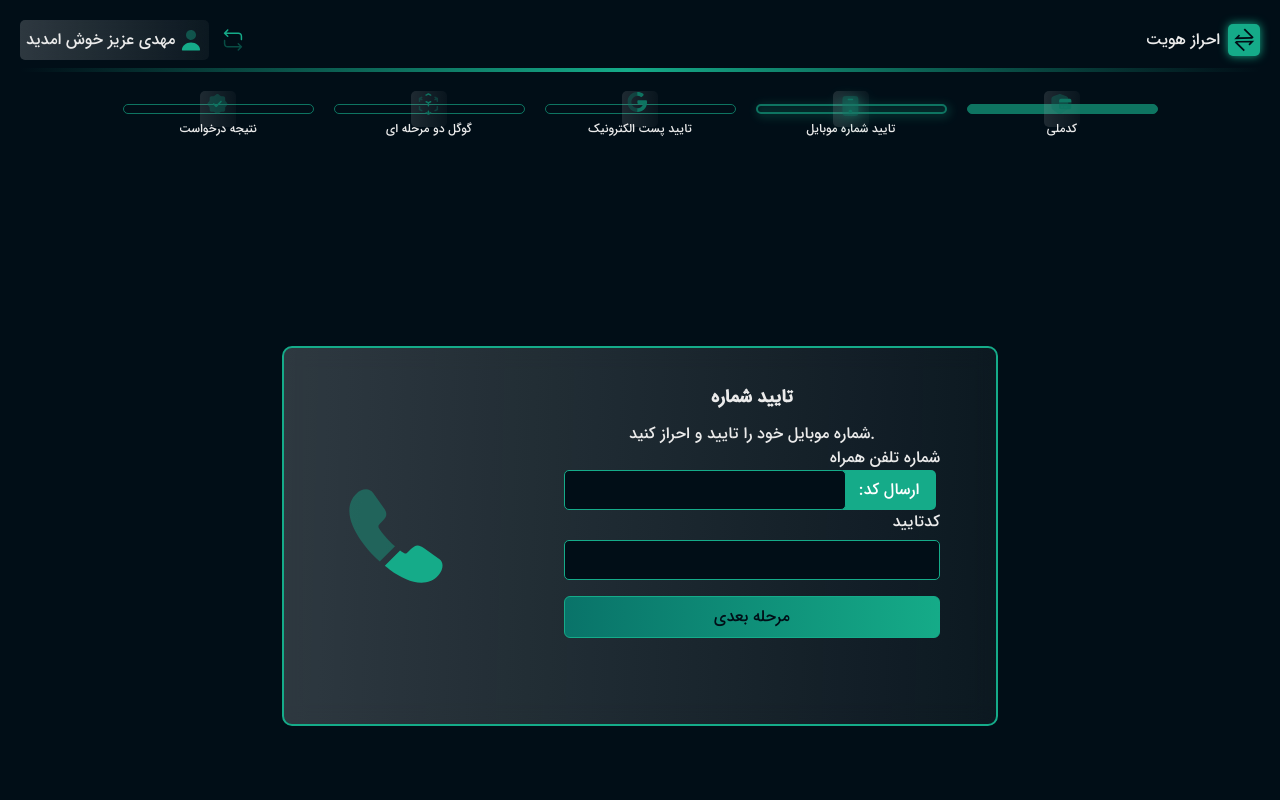
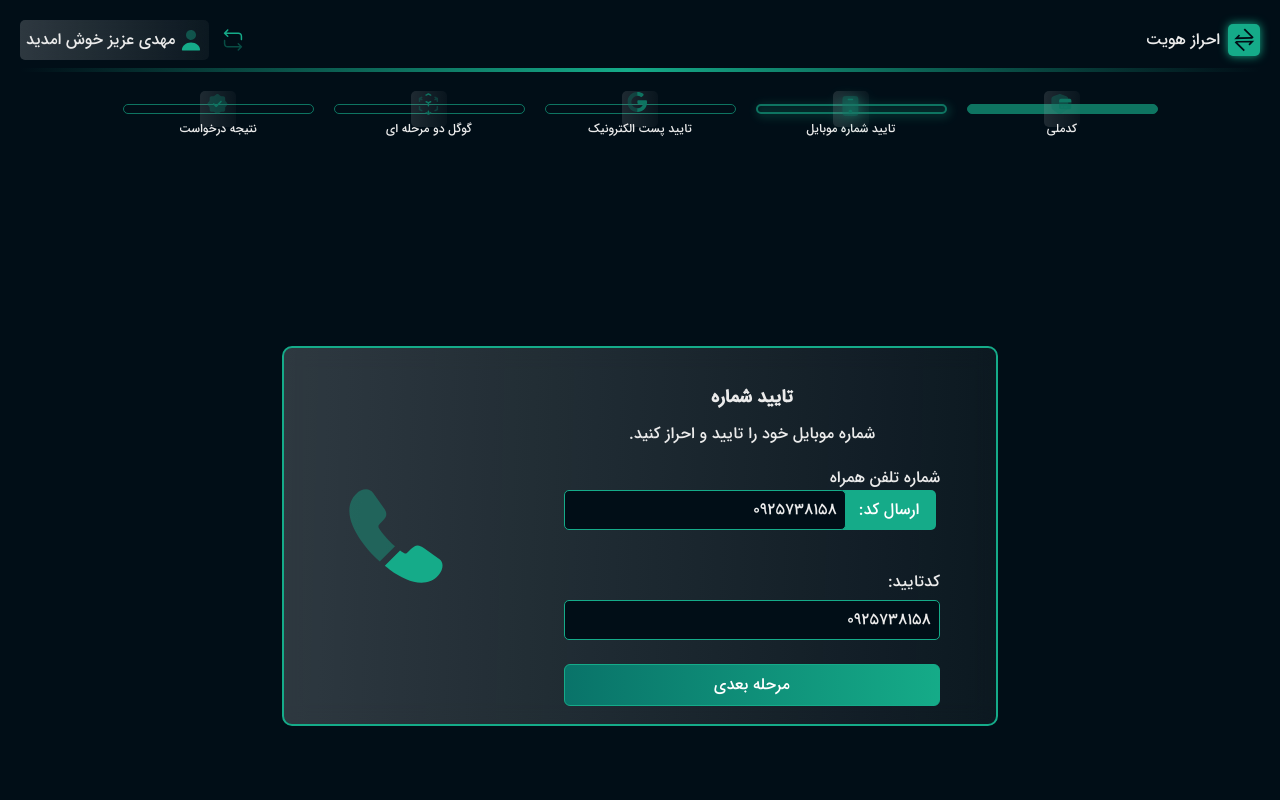
Before and after one commit to danyalbani240/dashboard, a Nuxt app: page /verify in a window 1280 px wide. Both pictures are taken after a click on the button "مرحله بعدی". Shown: the top 800 px of the page. Built offline with nearby package versions, Linux system fonts and the light colour scheme.

Commit message:
bg added

```diff
--- a/components/TheVerifyStageTwo.vue
+++ b/components/TheVerifyStageTwo.vue
@@ -1,16 +1,38 @@
 <template>
-  <div class="verify-stage mx-auto mt-52 px-14 flex" dir="rtl">
-    <div style="width: 389px" class="flex-1">
-      <p class="font-bold text-lg text-center mt-9">تایید شماره</p>
-      <p class="text-center mt-2.5">.شماره موبایل خود را تایید و احراز کنید</p>
-      <base-input label="شماره تلفن همراه" :code="true" />
-      <base-input label="کدتایید" />
-      <base-button @click="$emit('getPass')" class="mt-4" :bGreen="true" :full="true"
-        >مرحله بعدی</base-button
-      >
+  <div>
+    <div class="verify-stage mx-auto mt-52 px-14 flex" dir="rtl">
+      <div style="width: 389px" class="flex-1">
+        <p class="font-bold text-lg text-center mt-9">تایید شماره</p>
+        <p class="text-center mt-2.5" dir="rtl">
+          شماره موبایل خود را تایید و احراز کنید.
+        </p>
+        <base-input
+          :placeGrey="true"
+          :place="'0925738158'"
+          label="شماره تلفن همراه"
+          :code="true"
+          class="mt-5"
+        />
+        <base-input
+          :placeGrey="true"
+          class="mt-10"
+          :place="'0925738158'"
+          label="کدتایید:"
+        />
+        <base-button
+          @click="$emit('getPass')"
+          class="mt-6"
+          :bGreen="true"
+          :full="true"
+          ><span class="text-white">مرحله بعدی</span></base-button
+        >
+      </div>
+      <div class="md:flex hidden items-center justify-center mr-28">
+        <img src="../assets/images/call.svg" alt="" />
+      </div>
     </div>
-    <div class="md:flex hidden items-center justify-center  mr-28">
-      <img src="../assets/images/call.svg" alt="" />
+    <div class="mt-20 md:block hidden">
+      <img class="mx-auto" src="../assets/images/stagetwo-bg.svg" alt="" />
     </div>
   </div>
 </template>
```
